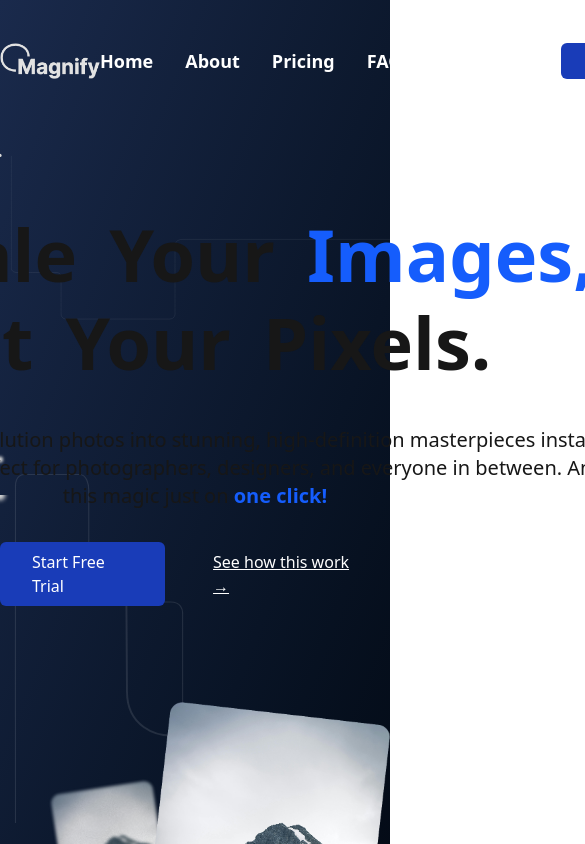
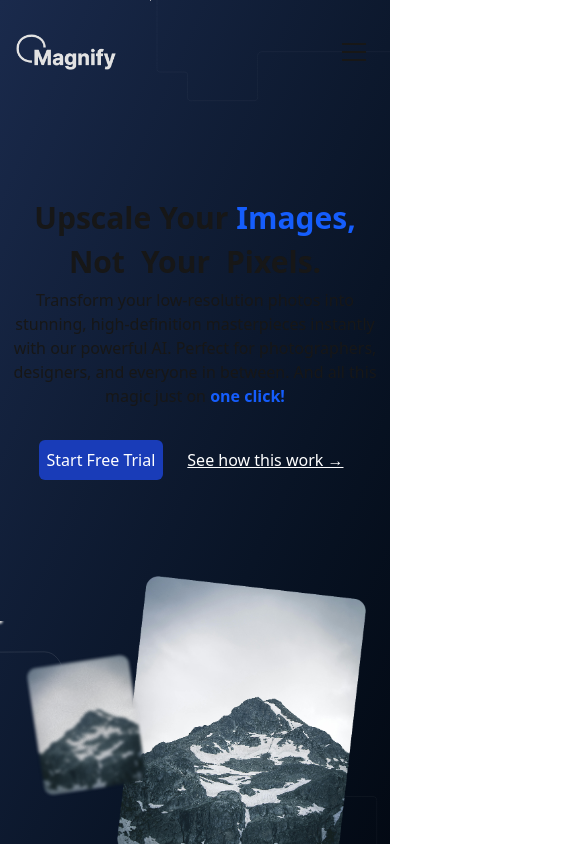
Before and after one commit to jonalphabert/next-gsap-animation, a Next.js app: page /day2 in a window 390 px wide. Shown: the top 844 px of the page, 585 px wide, since content can reach past the window. Built offline with nearby package versions, Linux system fonts and the light colour scheme.

Commit message:
make responsive work of day 2

```diff
--- a/src/components/day2/hero-section-gsap.tsx
+++ b/src/components/day2/hero-section-gsap.tsx
@@ -34,22 +34,22 @@ export default function HeroSectionGSAP () {
     })
     return <>
         <section className="flex flex-col items-center pt-24">
-            <div className="text-center flex gap-8">
-                {"Upscale Your Images,".split(" ").map((char, index) => <span key={index} className={`text-7xl font-extrabold mb-4 hero-cta ${index === 2 ? "text-blue-600" : ""}`}>{char}</span>)}
+            <div className="text-center flex gap-2 sm:gap-4 lg:gap-8 mb-2 sm:mb-8 px-2">
+                {"Upscale Your Images,".split(" ").map((char, index) => <span key={index} className={`text-3xl sm:text-4xl md:text-5xl lg:text-7xl font-extrabold hero-cta ${index === 2 ? "text-blue-600" : ""}`}>{char}</span>)}
             </div>
-            <div className="text-center flex gap-8 mb-8">
-                {"Not Your Pixels.".split(" ").map((char, index) => <span key={index} className="text-7xl font-extrabold mb-4 hero-cta">{char}</span>)}
+            <div className="text-center flex gap-4 lg:gap-8 mb-2 sm:mb-8 px-2">
+                {"Not Your Pixels.".split(" ").map((char, index) => <span key={index} className="text-3xl sm:text-4xl md:text-5xl lg:text-7xl font-extrabold hero-cta">{char}</span>)}
             </div>
-            <p id="hero-description" className="text-center text-xl w-4xl mb-8">Transform your low-resolution photos into stunning, high-definition masterpieces instantly with our powerful AI. Perfect for photographers, designers, and everyone in between. And all this magic just on <strong className="text-blue-600">one click!</strong></p>
+            <p id="hero-description" className="text-center text-base md:text-xl w-full lg:w-4xl mb-8 px-2">Transform your low-resolution photos into stunning, high-definition masterpieces instantly with our powerful AI. Perfect for photographers, designers, and everyone in between. And all this magic just on <strong className="text-blue-600">one click!</strong></p>
             <div className="flex justify-center items-center gap-4 mb-24">
-                <div className="hero-button cursor-pointer text-white bg-blue-800 rounded-md px-8 py-2">Start Free Trial</div>
-                <div className="hero-button cursor-pointer text-white underline rounded-md px-8 py-2">See how this work &rarr;</div>
+                <div className="hero-button cursor-pointer text-white bg-blue-800 rounded-md px-2 md:px-8 py-2">Start Free Trial</div>
+                <div className="hero-button cursor-pointer text-white underline rounded-md px-2 md:px-8 py-2">See how this work &rarr;</div>
             </div>
             <div className="flex justify-center items-center gap-4">
-                <div className="relative left-12">
+                <div className="relative left-6">
                     <Image className="hero-image" src="/blurred-image.png" alt="hero-image" width={300} height={300} />
                 </div>
-                <div>
+                <div className="relative -left-6 -z-10">
                     <Image className="hero-image-2" src="/upscale-image.png" alt="hero-image" width={600} height={600} />
                 </div>
             </div>
--- a/src/components/day2/navbar-gasp.tsx
+++ b/src/components/day2/navbar-gasp.tsx
@@ -41,15 +41,23 @@ export default function NavbarGSAP () {
     })
     return <>
         <nav className="container mx-auto">
-            <div className="flex justify-between items-center py-8">
+            <div className="flex justify-between items-center py-8 px-4">
                 <Image src="/magnify.png" alt="Vercel Logo" width={100} height={24} ref={logoRef}/>
                 <div className="flex gap-8 items-center">
-                    <div className="nav-menu cursor-pointer text-white text-lg font-semibold">Home</div>
-                    <div className="nav-menu cursor-pointer text-white text-lg font-semibold">About</div>
-                    <div className="nav-menu cursor-pointer text-white text-lg font-semibold">Pricing</div>
-                    <div className="nav-menu cursor-pointer text-white text-lg font-semibold">FAQ</div>
-                    <div className="nav-menu cursor-pointer text-white text-sm border border-white rounded-md px-8 py-2">Free Trial</div>
-                    <div className="nav-menu cursor-pointer text-white text-sm bg-blue-800 rounded-md px-8 py-2">Login</div>
+                    <div id="hamburger"
+                        aria-label="Toggle menu"
+                        aria-expanded="false"
+                        className="nav-menu md:hidden hamburger group w-10 h-10 flex flex-col items-center justify-center rounded-md focus:outline-none focus:ring-2 focus:ring-offset-2 focus:ring-indigo-500">
+                        <span className="block w-6 h-0.5 bg-current transform transition duration-300 ease-in-out translate-y-[-6px]"></span>
+                        <span className="block w-6 h-0.5 bg-current transform transition-opacity duration-300 ease-in-out"></span>
+                        <span className="block w-6 h-0.5 bg-current transform transition duration-300 ease-in-out translate-y-[6px]"></span>
+                    </div>
+                    <div className="hidden md:block nav-menu cursor-pointer text-white text-lg font-semibold">Home</div>
+                    <div className="hidden md:block nav-menu cursor-pointer text-white text-lg font-semibold">About</div>
+                    <div className="hidden md:block nav-menu cursor-pointer text-white text-lg font-semibold">Pricing</div>
+                    <div className="hidden md:block nav-menu cursor-pointer text-white text-lg font-semibold">FAQ</div>
+                    <div className="hidden md:block nav-menu cursor-pointer text-white text-sm border border-white rounded-md px-8 py-2">Free Trial</div>
+                    <div className="hidden md:block nav-menu cursor-pointer text-white text-sm bg-blue-800 rounded-md px-8 py-2">Login</div>
                 </div>
             </div>
         </nav>
--- a/src/components/day2/svg-background-animation.tsx
+++ b/src/components/day2/svg-background-animation.tsx
@@ -1,7 +1,7 @@
 // SVG Background Animation Component
 export default function SVGBackgroundAnimation() {
     return <>
-        <div className='absolute bottom-0 left-0 w-[480px] block -z-10'>
+        <div className='absolute bottom-0 left-0 w-[240px] sm:w-[480px] block -z-10'>
             <svg width="729" height="767" viewBox="0 0 729 767" fill="none" xmlns="http://www.w3.org/2000/svg" className="w-full h-full">
                 <g id="Frame 5">
                     <path id="path-1" d="M686.581 778.493L684.328 441.001C689.486 414.799 680.904 362.522 605.305 363.027C529.707 363.531 343.478 364.774 259.813 365.333C237.647 365.481 193.226 352.477 192.871 299.278C192.516 246.08 192.06 177.781 191.876 150.282C187.916 131.308 170.896 93.4205 134.497 93.6635C98.0977 93.9065 26.3326 94.3855 -4.99999 94.5947"
@@ -25,7 +25,7 @@ export default function SVGBackgroundAnimation() {
                 </defs>
             </svg>
         </div>
-        <div className='absolute bottom-0 right-48 h-[720px] block -z-10'>
+        <div className='absolute bottom-0 right-2 sm:right-4 md:right-8 lg:right-24 xl:right-48 h-[128px] sm:h-[240px]md:h-[320px] lg:h-[480px] xl:h-[720px] block -z-10'>
             <svg width="515" height="939" viewBox="0 0 515 939" fill="none" xmlns="http://www.w3.org/2000/svg" className="w-full h-full">
                 <g id="Frame 6">
                     <path id="path-2" d="M474.941 944V401.176C475.636 390.982 470.49 370.595 444.343 370.595C418.195 370.595 308.737 370.595 257.276 370.595C248.468 370.131 230.851 364.2 230.851 344.183C230.851 324.166 230.851 159.303 230.851 79.3741C230.851 65.9367 225.983 39.062 206.511 39.062C187.039 39.062 103.358 39.062 63.9512 39.062C56.3017 38.3669 40.8635 43.2322 40.3072 68.2535C39.7508 93.2749 40.0754 662.51 40.3072 944"
@@ -50,7 +50,7 @@ export default function SVGBackgroundAnimation() {
             </svg>
         </div>
 
-        <div className='absolute top-0 right-0 h-[480px] block -z-10'>
+        <div className='absolute top-0 right-0 w-[240px] sm:w-[480px] md:w-[720px] lg:w-[960px] xl:w-[1280px] block -z-10'>
             <svg width="1957" height="849" viewBox="0 0 1957 849" fill="none" xmlns="http://www.w3.org/2000/svg" className="w-full h-full">
                 <g id="Frame 7">
                     <path id="path-3" d="M1957 421.373H912.5C901 421.972 878 429.01 878 452.372C878 475.734 878 683.747 878 784.833C880.167 796.963 877.5 821.224 849.5 821.224H347.5C333.833 823.62 306.5 821.853 306.5 795.615C306.5 769.378 306.5 661.882 306.5 611.414C307.333 603.477 303.3 587.603 280.5 587.603C257.7 587.603 141 587.603 85.5 587.603C76 587.753 57 583.559 57 565.589C57 547.618 57 223.693 57 4"
```
